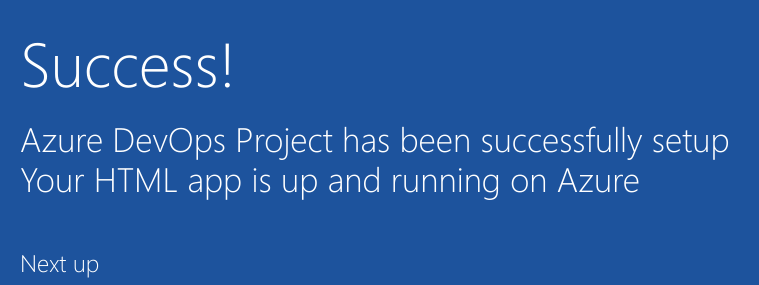
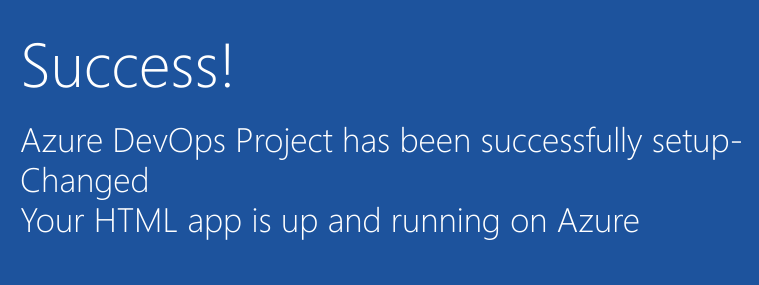
Before and after one commit to fasnasalim/sample-project, a plain HTML site: page index.html in a window 1280 px wide. Shown: the part 352-637 px from the top of the page, 205-964 px from the left. Drawn offline with Linux system fonts and the light colour scheme.

Commit message:
changes from branch

```diff
--- a/index.html
+++ b/index.html
@@ -19,7 +19,7 @@
         </div>
             <div class="content-body">
                 <div class="success-text">Success!</div>
-                <div class="description line-1"> Azure DevOps Project has been successfully setup</div>
+                <div class="description line-1"> Azure DevOps Project has been successfully setup-Changed</div>
                 <div class="description line-2"> Your HTML app is up and running on Azure</div>
                 <div class="next-steps-container">
                     <div class="next-steps-header">Next up</div>
```
